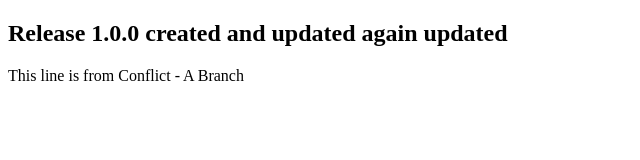
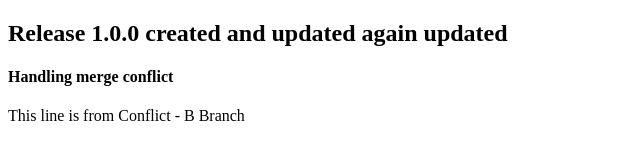
Before and after one commit to Brijbihari24/github-develop-flow, a plain HTML site: page index.html in a window 1280 px wide. Shown: the whole page, without its empty margins (0-640 px from the left). Drawn offline with Linux system fonts and the light colour scheme.

Commit message:
feat: new text added in index file

```diff
--- a/index.html
+++ b/index.html
@@ -8,7 +8,8 @@
   <body>
     <section>
       <h2>Release 1.0.0 created and updated again updated</h2>
-      <p>This line is from Conflict - A Branch</p>
+      <h4>Handling merge conflict</h4>
+      <p>This line is from Conflict - B Branch</p>
     </section>
   </body>
 </html>
```
